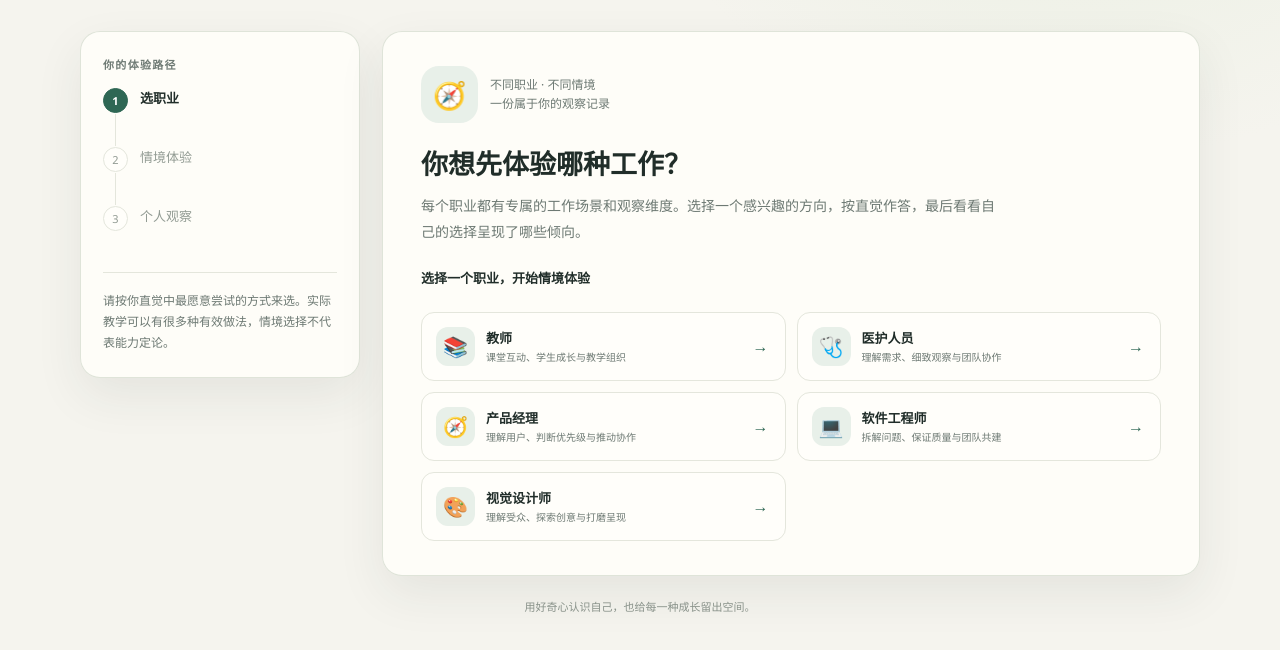
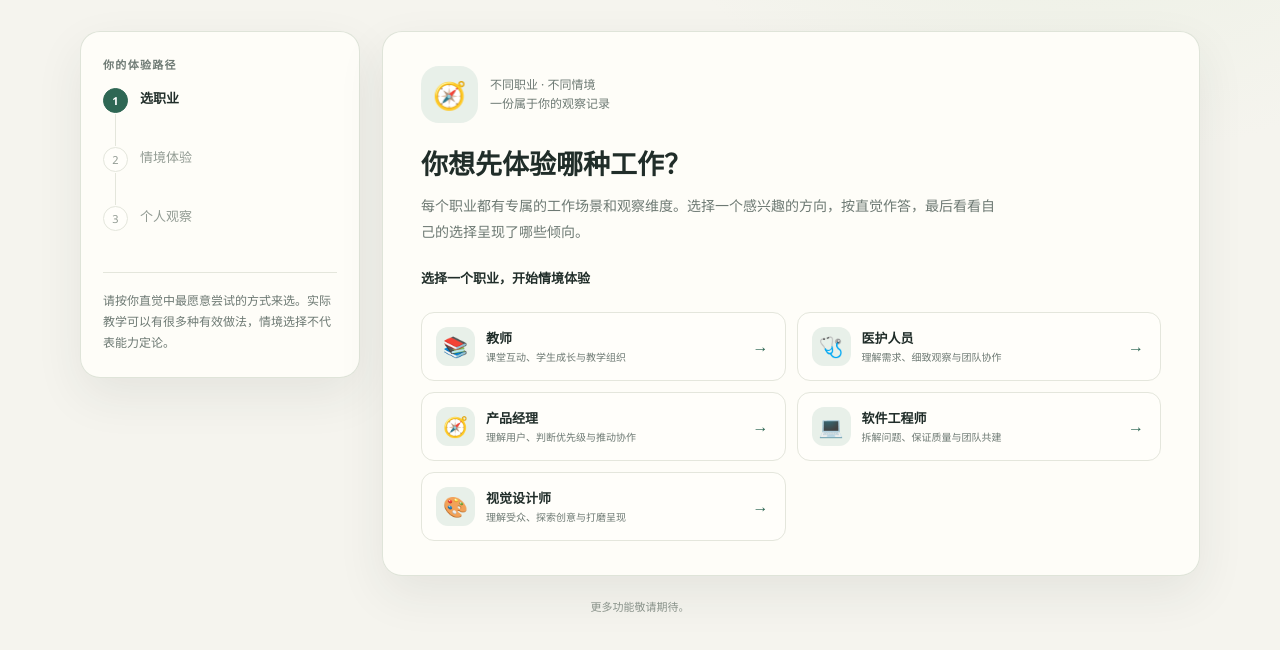
Before and after one commit to R-H-P0/career-simulator, a plain HTML site: page index.html in a window 1280 px wide. Shown: the part 290-940 px from the top of the page. Drawn offline with Linux system fonts and the light colour scheme.

Commit message:
fix(copy): update footer message

```diff
--- a/index.html
+++ b/index.html
@@ -395,7 +395,7 @@
           <div id="results-screen" hidden></div>
         </section>
       </div>
-      <p class="footer-note">用好奇心认识自己，也给每一种成长留出空间。</p>
+      <p class="footer-note">更多功能敬请期待。</p>
     </main>
   </div>
 
```
